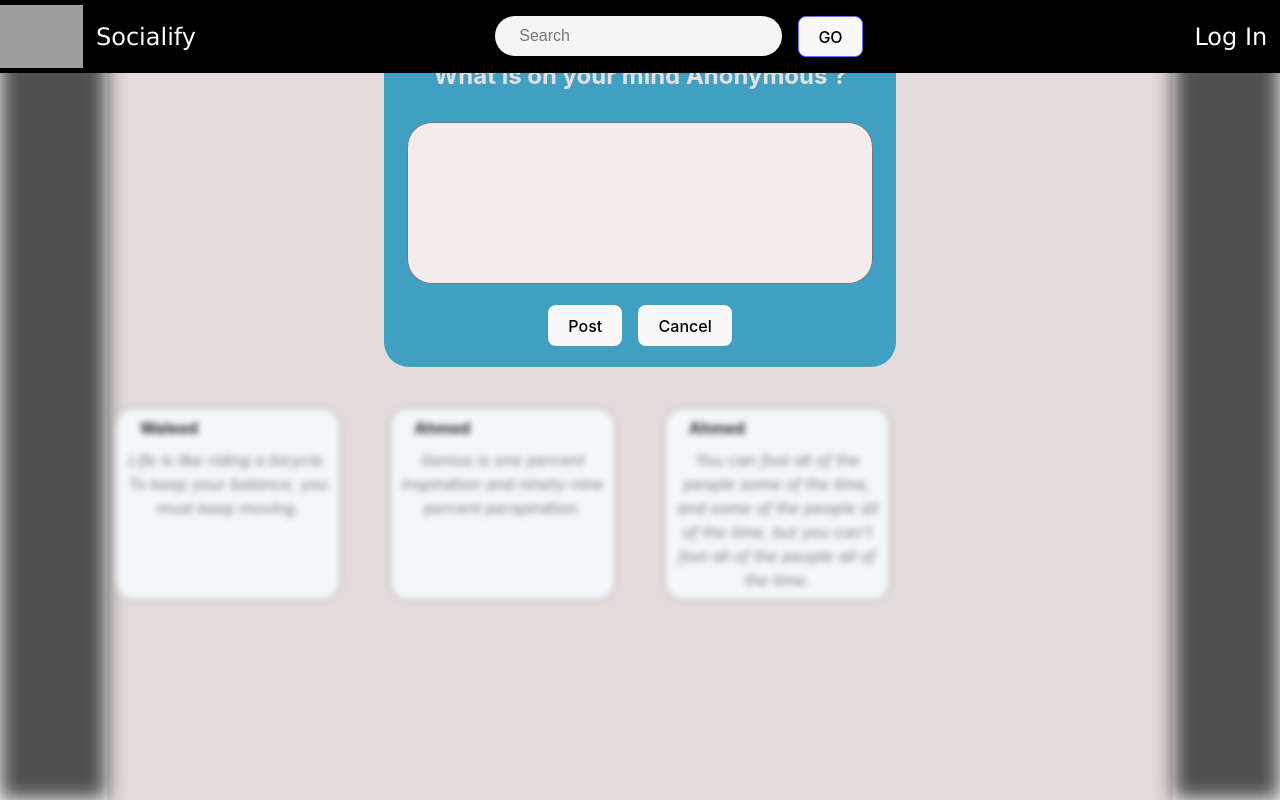
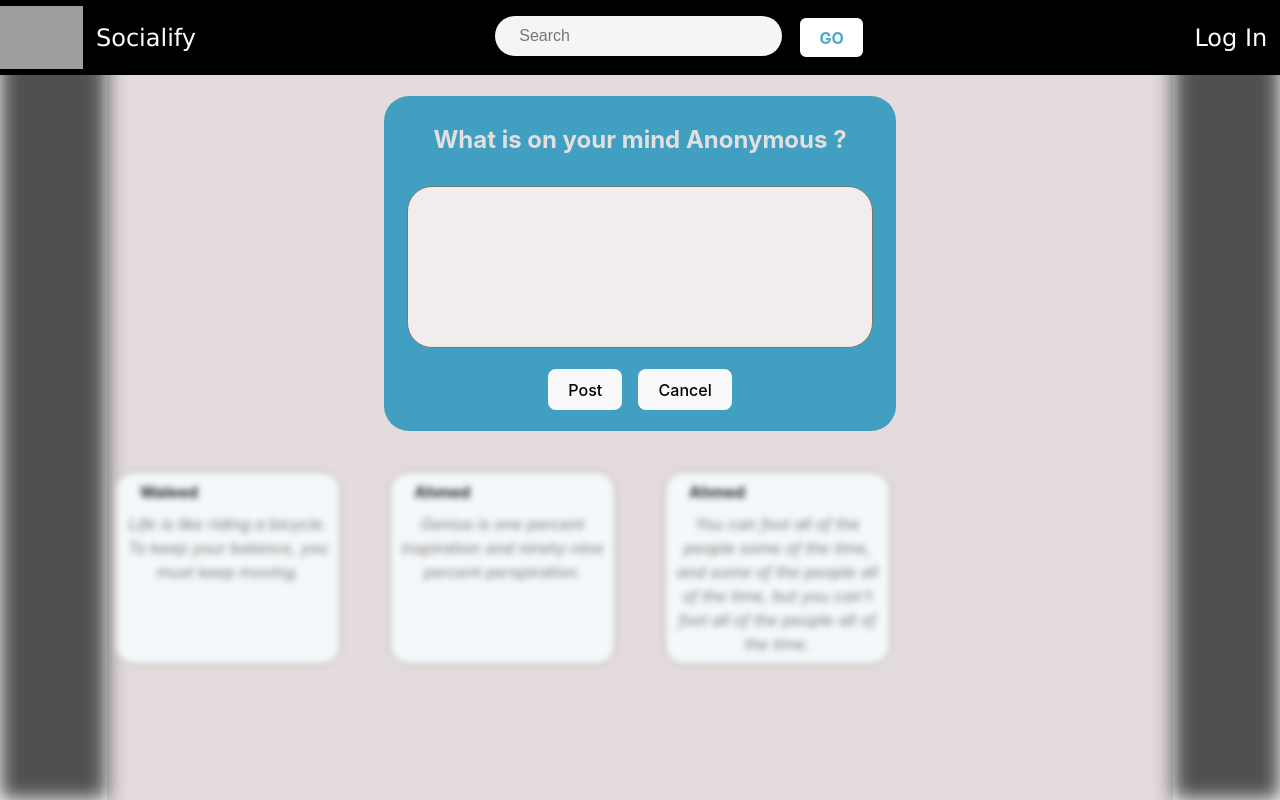
Before and after one commit to Waleed-Mujahid/socialify-web_app, a React (Vite) app: page /add-post in a window 1280 px wide. In both pictures the pointer is over the button "GO". Built offline with nearby package versions, Linux system fonts and the light colour scheme; grey boxes are pictures that could not be loaded.

Commit message:
chnaged styling of addPost buttons

```diff
--- a/src/components/AddPosts.module.css
+++ b/src/components/AddPosts.module.css
@@ -14,7 +14,7 @@
 .buttons {
     display: flex;
     flex-direction: row;
-    margin : 1% 0;
+    margin: 1% 0;
 }
 
 textarea {
@@ -26,7 +26,7 @@ textarea {
     padding: 1rem;
     color: rgb(60, 43, 43);
     font-size: 1.3rem;
-    font-family:'Franklin Gothic Medium', 'Arial Narrow', Arial, sans-serif;
+    font-family: 'Franklin Gothic Medium', 'Arial Narrow', Arial, sans-serif;
     margin: 1rem auto;
 }
 
@@ -37,3 +37,14 @@ textarea {
     font-size: 1.5rem;
     color: rgb(227, 223, 223);
 }
+
+button {
+    transition: background-color 0.5s ease;
+}
+
+button:hover {
+    background-color: white;
+    color: rgba(18, 143, 185, 0.771);
+    font-weight: 700;
+    border: solid 2px black;
+}
--- a/src/components/MainContent.jsx
+++ b/src/components/MainContent.jsx
@@ -17,6 +17,7 @@ export default function MainContent() {
 
   return (
     <>
+      <div class = {classes.emptySpaceNav}></div>
       {!newPostFlag && (
         <Link
           to="/add-post"
--- a/src/components/MainContent.module.css
+++ b/src/components/MainContent.module.css
@@ -16,9 +16,12 @@
     color: white;
     background-color: #333333;
     padding: 0.5rem;
-    /* padding: 2px 6px 2px 6px;
-    border-top: 1px solid #CCCCCC;
-    border-right: 1px solid #333333;
-    border-bottom: 1px solid #333333;
-    border-left: 1px solid #CCCCCC; */
 }
+
+.newPostButton:hover {
+    background-color: gray;
+}
+
+.emptySpaceNav {
+    height: 4rem;
+}
```
